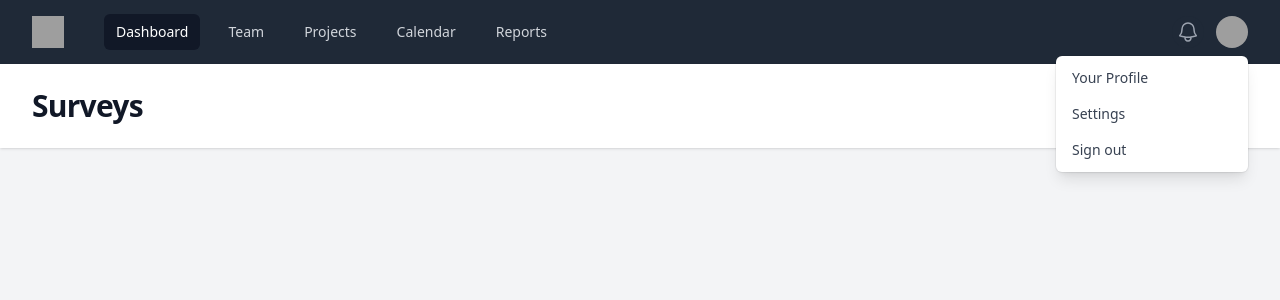
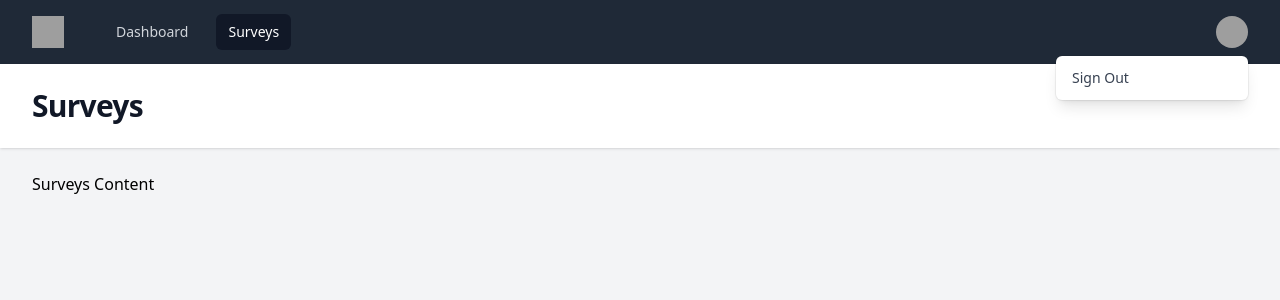
Before and after one commit to rjtkatoch007/survey, a React (Vite) app in the folder react/: page /surveys in a window 1280 px wide. Both pictures are taken after a click on the button "Open user menu". Shown: the top 300 px of the page. Built offline with nearby package versions, Linux system fonts and the light colour scheme; grey boxes are pictures that could not be loaded.

Commit message:
DefaultLayout.jsx modification done

```diff
--- a/react/src/components/DefaultLayout.jsx
+++ b/react/src/components/DefaultLayout.jsx
@@ -1,6 +1,6 @@
 import { Disclosure, DisclosureButton, DisclosurePanel, Menu, MenuButton, MenuItem, MenuItems } from '@headlessui/react'
 import { Bars3Icon, BellIcon, XMarkIcon } from '@heroicons/react/24/outline'
-import { Outlet } from 'react-router-dom'
+import { NavLink, Outlet } from 'react-router-dom'
 
 const user = {
     name: 'Tom Cook',
@@ -9,16 +9,12 @@
         'https://images.unsplash.com/photo-1472099645785-5658abf4ff4e?ixlib=rb-1.2.1&ixid=eyJhcHBfaWQiOjEyMDd9&auto=format&fit=facearea&facepad=2&w=256&h=256&q=80',
 }
 const navigation = [
-    { name: 'Dashboard', href: '#', current: true },
-    { name: 'Team', href: '#', current: false },
-    { name: 'Projects', href: '#', current: false },
-    { name: 'Calendar', href: '#', current: false },
-    { name: 'Reports', href: '#', current: false },
+    { name: 'Dashboard', to: '/' },
+    { name: 'Surveys', to: '/surveys' },
+
 ]
 const userNavigation = [
-    { name: 'Your Profile', href: '#' },
-    { name: 'Settings', href: '#' },
-    { name: 'Sign out', href: '#' },
+    { name: 'Sign out', href: '#' }
 ]
 
 function classNames(...classes) {
@@ -26,6 +22,10 @@
 }
 
 export default function DefaultLayout() {
+    const logout = (ev) => {
+        ev.preventDefault();
+        console.log("Logout");
+    }
     return (
         <>
             <div className="min-h-full">
@@ -43,31 +43,23 @@
                                 <div className="hidden md:block">
                                     <div className="ml-10 flex items-baseline space-x-4">
                                         {navigation.map((item) => (
-                                            <a
+                                            <NavLink
                                                 key={item.name}
-                                                href={item.href}
-                                                aria-current={item.current ? 'page' : undefined}
-                                                className={classNames(
-                                                    item.current ? 'bg-gray-900 text-white' : 'text-gray-300 hover:bg-gray-700 hover:text-white',
+                                                to={item.to}
+                                                className={({ isActive }) => classNames(
+                                                    isActive ?
+                                                        'bg-gray-900 text-white' : 'text-gray-300 hover:bg-gray-700 hover:text-white',
                                                     'rounded-md px-3 py-2 text-sm font-medium',
                                                 )}
                                             >
                                                 {item.name}
-                                            </a>
+                                            </NavLink>
                                         ))}
                                     </div>
                                 </div>
                             </div>
                             <div className="hidden md:block">
                                 <div className="ml-4 flex items-center md:ml-6">
-                                    <button
-                                        type="button"
-                                        className="relative rounded-full bg-gray-800 p-1 text-gray-400 hover:text-white focus:outline-none focus:ring-2 focus:ring-white focus:ring-offset-2 focus:ring-offset-gray-800"
-                                    >
-                                        <span className="absolute -inset-1.5" />
-                                        <span className="sr-only">View notifications</span>
-                                        <BellIcon aria-hidden="true" className="h-6 w-6" />
-                                    </button>
 
                                     {/* Profile dropdown */}
                                     <Menu as="div" className="relative ml-3">
@@ -82,16 +74,15 @@
                                             transition
                                             className="absolute right-0 z-10 mt-2 w-48 origin-top-right rounded-md bg-white py-1 shadow-lg ring-1 ring-black ring-opacity-5 transition focus:outline-none data-[closed]:scale-95 data-[closed]:transform data-[closed]:opacity-0 data-[enter]:duration-100 data-[leave]:duration-75 data-[enter]:ease-out data-[leave]:ease-in"
                                         >
-                                            {userNavigation.map((item) => (
-                                                <MenuItem key={item.name}>
+                                            <MenuItem>
                                                 <a
-                                                        href={item.href}
+                                                    href="#"
+                                                    onClick={(ev) => logout(ev)}
                                                     className="block px-4 py-2 text-sm text-gray-700 data-[focus]:bg-gray-100"
                                                 >
-                                                        {item.name}
+                                                    Sign Out
                                                 </a>
                                             </MenuItem>
-                                            ))}
                                         </MenuItems>
                                     </Menu>
                                 </div>
@@ -111,18 +102,16 @@
                     <DisclosurePanel className="md:hidden">
                         <div className="space-y-1 px-2 pb-3 pt-2 sm:px-3">
                             {navigation.map((item) => (
-                                <DisclosureButton
+                                <NavLink
                                     key={item.name}
-                                    as="a"
-                                    href={item.href}
-                                    aria-current={item.current ? 'page' : undefined}
-                                    className={classNames(
-                                        item.current ? 'bg-gray-900 text-white' : 'text-gray-300 hover:bg-gray-700 hover:text-white',
+                                    to={item.to}
+                                    className={({ isActive }) => classNames(
+                                        isActive ? 'bg-gray-900 text-white' : 'text-gray-300 hover:bg-gray-700 hover:text-white',
                                         'block rounded-md px-3 py-2 text-base font-medium',
                                     )}
                                 >
                                     {item.name}
-                                </DisclosureButton>
+                                </NavLink>
                             ))}
                         </div>
                         <div className="border-t border-gray-700 pb-3 pt-4">
@@ -134,32 +123,21 @@
                                     <div className="text-base font-medium leading-none text-white">{user.name}</div>
                                     <div className="text-sm font-medium leading-none text-gray-400">{user.email}</div>
                                 </div>
-                                <button
-                                    type="button"
-                                    className="relative ml-auto flex-shrink-0 rounded-full bg-gray-800 p-1 text-gray-400 hover:text-white focus:outline-none focus:ring-2 focus:ring-white focus:ring-offset-2 focus:ring-offset-gray-800"
-                                >
-                                    <span className="absolute -inset-1.5" />
-                                    <span className="sr-only">View notifications</span>
-                                    <BellIcon aria-hidden="true" className="h-6 w-6" />
-                                </button>
                             </div>
                             <div className="mt-3 space-y-1 px-2">
-                                {userNavigation.map((item) => (
                                 <DisclosureButton
-                                        key={item.name}
-                                        as="a"
-                                        href={item.href}
+                                    href='#'
+                                    onClick={(ev) => logout(ev)}
                                     className="block rounded-md px-3 py-2 text-base font-medium text-gray-400 hover:bg-gray-700 hover:text-white"
                                 >
-                                        {item.name}
+                                    Sign Out
                                 </DisclosureButton>
-                                ))}
                             </div>
                         </div>
                     </DisclosurePanel>
-                </Disclosure>
+                </Disclosure >
                 <Outlet />
-            </div>
+            </div >
         </>
     )
 }
--- a/react/src/router.jsx
+++ b/react/src/router.jsx
@@ -1,4 +1,4 @@
-import { createBrowserRouter } from "react-router-dom"
+import { createBrowserRouter, Navigate } from "react-router-dom"
 import Dashboard from "./views/Dashboard"
 import Surveys from "./views/Surveys"
 import Login from "./views/Login"
@@ -11,6 +11,10 @@
         path: '/',
         element: <DefaultLayout />,
         children: [
+            {
+                path: '/dashboard',
+                element: <Navigate to="/" />
+            },
             {
                 path: '/',
                 element: <Dashboard />
--- a/react/src/views/Dashboard.jsx
+++ b/react/src/views/Dashboard.jsx
@@ -8,7 +8,7 @@
             </header>
             <main>
                 <div className="mx-auto max-w-7xl px-4 py-6 sm:px-6 lg:px-8">
-
+                    Dashboard Content
                 </div>
             </main>
         </>
--- a/react/src/views/Surveys.jsx
+++ b/react/src/views/Surveys.jsx
@@ -8,7 +8,7 @@
             </header>
             <main>
                 <div className="mx-auto max-w-7xl px-4 py-6 sm:px-6 lg:px-8">
-
+                    Surveys Content
                 </div>
             </main>
         </>
```
Lines whose indentation alone changed are shown as unchanged.
